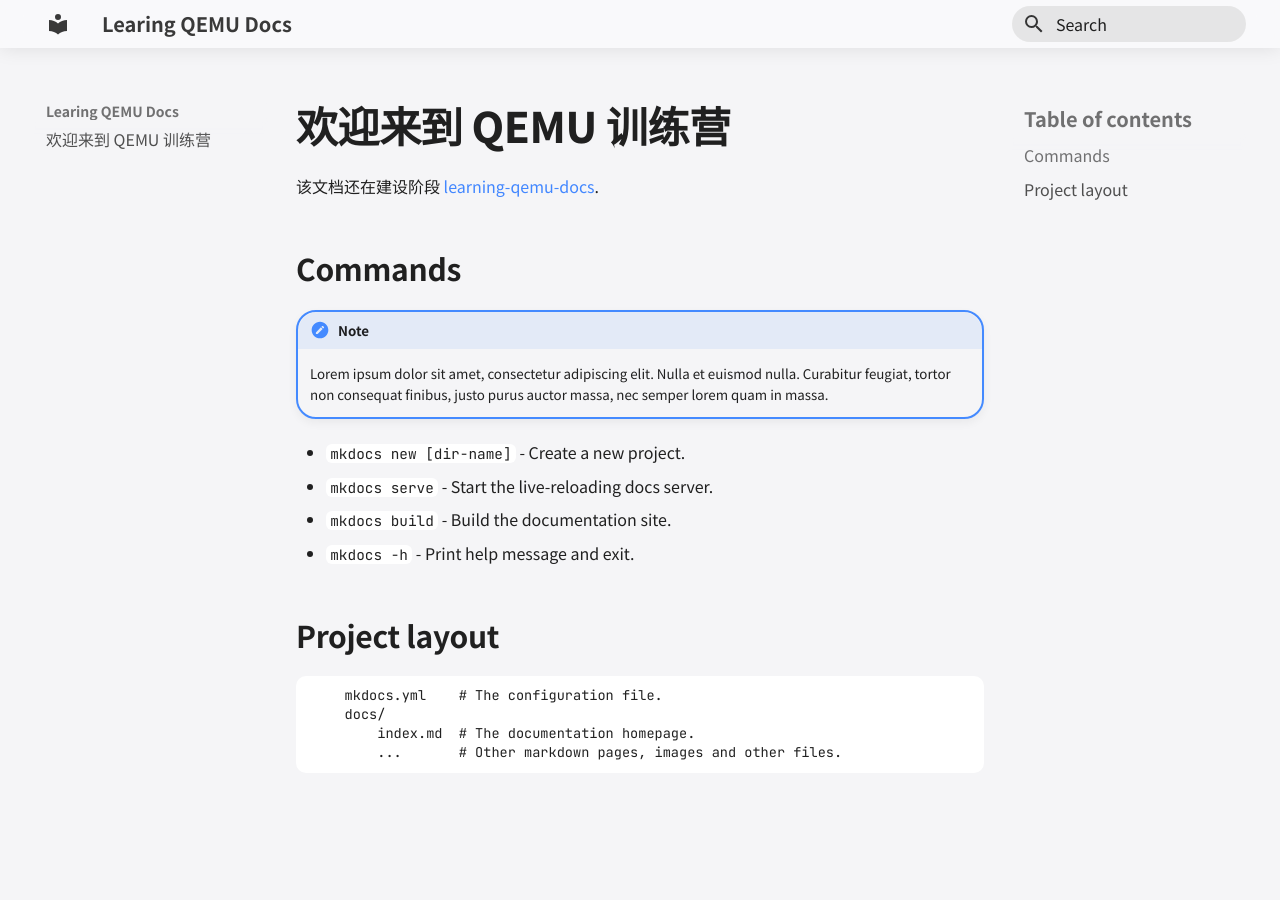
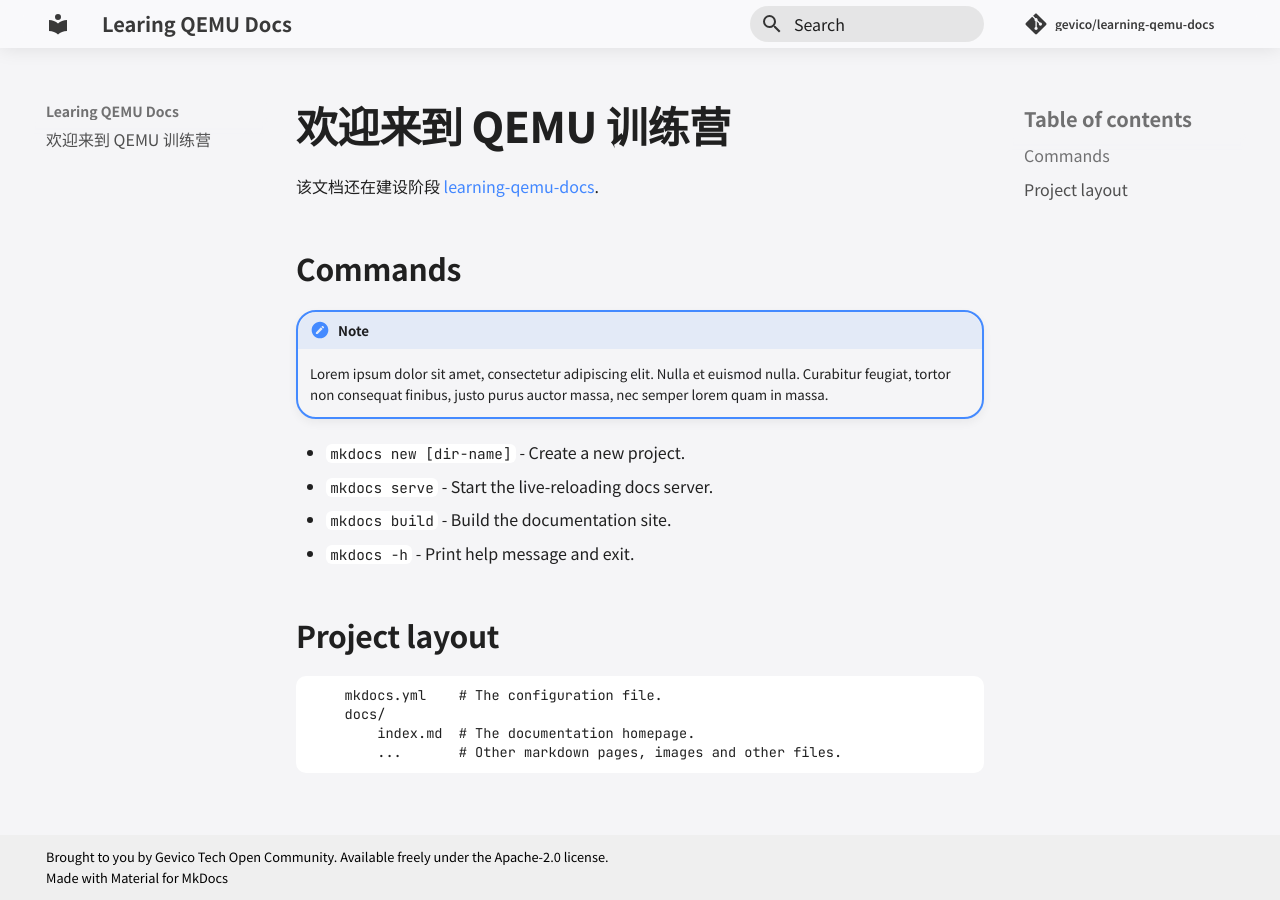
Before and after one commit to zevorn/learning-qemu-docs, an MkDocs documentation site: the page built from docs/index.md, in a window 1280 px wide. Built offline with MkDocs 1.6.1 and Material for MkDocs 9.7.7, drawn with Linux system fonts in a browser that asks for light colours; comment, search, counter and statistics services are not loaded.

Commit message:
repo: update home page

```diff
--- a/docs/index.md
+++ b/docs/index.md
@@ -1,6 +1,6 @@
 # 欢迎来到 QEMU 训练营
 
-该文档还在建设阶段 [learning-qemu-docs](https://github.com/gevico/learning-qemu-docsttps://www.mkdocs.org).
+该文档还在建设阶段 [learning-qemu-docs](https://github.com/gevico/learning-qemu-docs).
 
 ## Commands
 !!! note
--- a/docs/theme/css/custom/foot/import.css
+++ b/docs/theme/css/custom/foot/import.css
@@ -1 +1 @@
-@import url(footer.css);
+//@import url(footer.css);
--- a/mkdocs.yml
+++ b/mkdocs.yml
@@ -1,5 +1,8 @@
 site_name: Learing QEMU Docs
 site_author: GTOC
+repo_name: gevico/learning-qemu-docs
+repo_url: https://github.com/gevico/learning-qemu-docs
+copyright: Brought to you by <a href="https://github.com/gevico/">Gevico Tech Open Community</a>. Available freely under the Apache-2.0 license.
 
 theme:
     name: material
```
